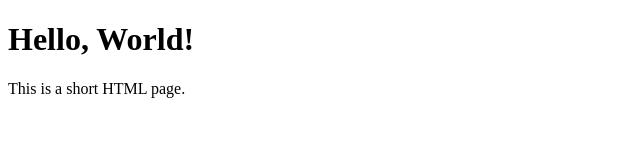
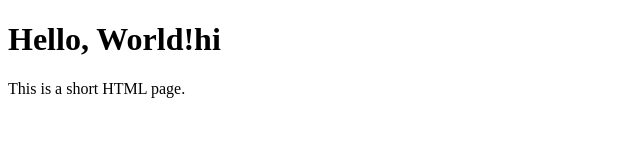
Before and after one commit to sangeetha2208/memo1, a plain HTML site: page index.html in a window 1280 px wide. Shown: the full height of the page, 0-640 px from the left. Drawn offline with Linux system fonts and the light colour scheme.

Commit message:
Update index.html

```diff
--- a/index.html
+++ b/index.html
@@ -4,7 +4,7 @@
   <title>My Page</title>
 </head>
 <body>
-  <h1>Hello, World!</h1>
+  <h1>Hello, World!hi</h1>
   <p>This is a short HTML page.</p>
 </body>
 </html>
```
